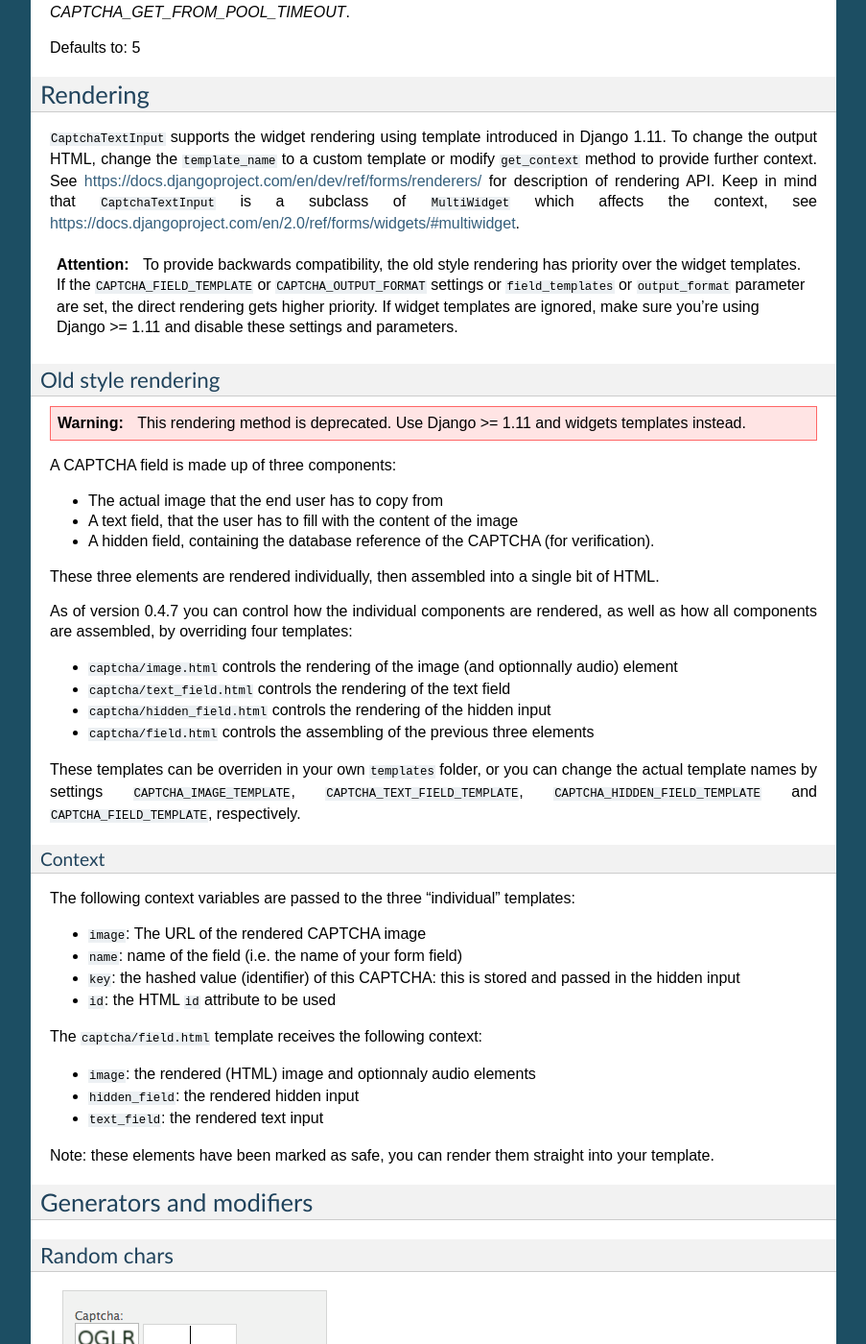
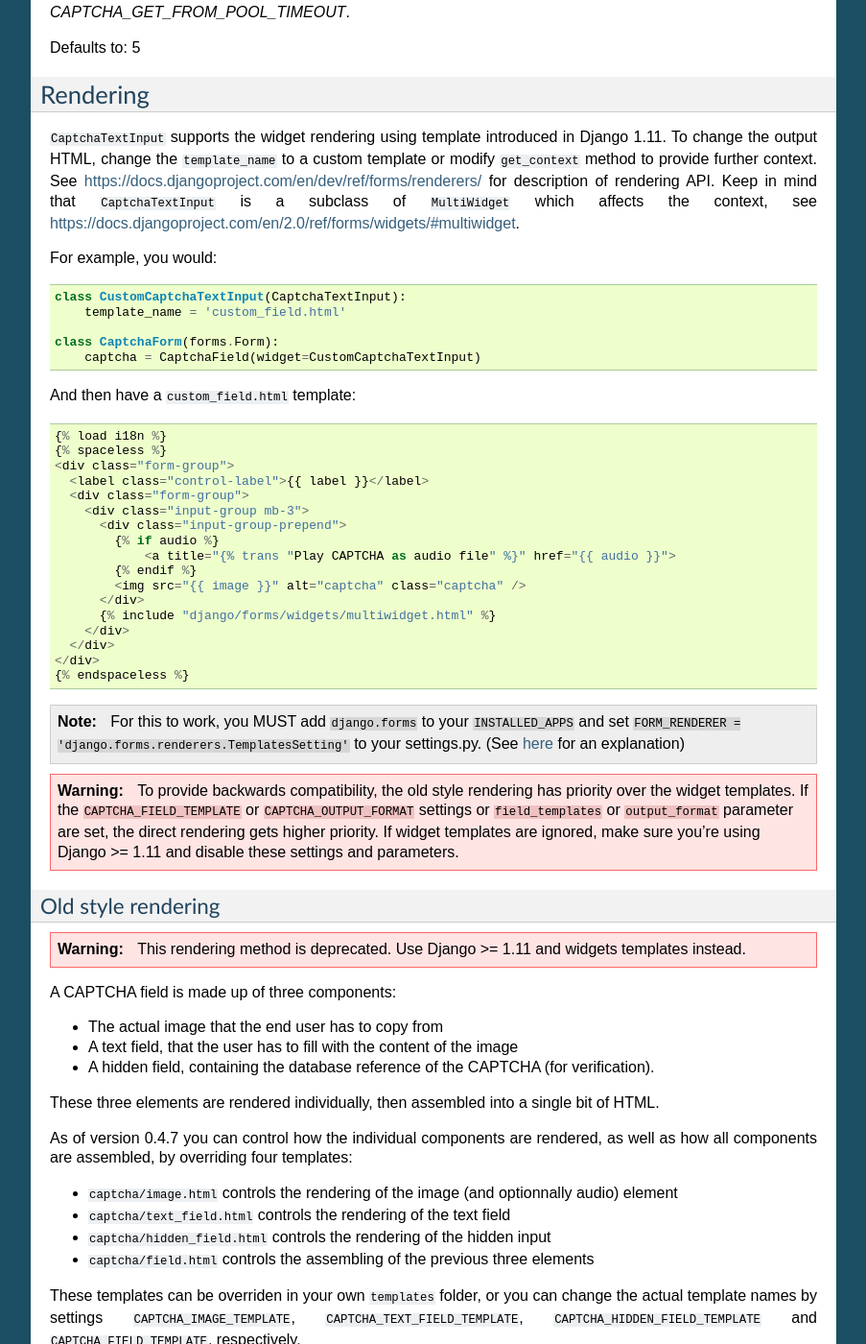
Before and after one commit to mbi/django-simple-captcha, a Sphinx documentation site: the page built from docs/advanced.rst, in a window 1280 px wide and 1400 px high, scrolled down 3862 px. Shown: the whole window at 96% size, without its empty margins (198-1101 px from the left). Built offline with Sphinx 7.4.7, drawn with Linux system fonts in a browser that asks for light colours.

Commit message:
Docs: Provide an example of custom field template

```diff
--- a/docs/advanced.rst
+++ b/docs/advanced.rst
@@ -199,9 +199,48 @@ To change the output HTML, change the ``template_name`` to a custom template or
 See https://docs.djangoproject.com/en/dev/ref/forms/renderers/ for description of rendering API.
 Keep in mind that ``CaptchaTextInput`` is a subclass of ``MultiWidget`` which affects the context, see https://docs.djangoproject.com/en/2.0/ref/forms/widgets/#multiwidget.
 
-.. attention:: To provide backwards compatibility, the old style rendering has priority over the widget templates.
+For example, you would::
+
+    class CustomCaptchaTextInput(CaptchaTextInput):
+        template_name = 'custom_field.html'
+
+    class CaptchaForm(forms.Form):
+        captcha = CaptchaField(widget=CustomCaptchaTextInput)
+
+
+And then have a ``custom_field.html`` template::
+
+    {% load i18n %}
+    {% spaceless %}
+    <div class="form-group">
+      <label class="control-label">{{ label }}</label>
+      <div class="form-group">
+        <div class="input-group mb-3">
+          <div class="input-group-prepend">
+            {% if audio %}
+                <a title="{% trans "Play CAPTCHA as audio file" %}" href="{{ audio }}">
+            {% endif %}
+            <img src="{{ image }}" alt="captcha" class="captcha" />
+          </div>
+          {% include "django/forms/widgets/multiwidget.html" %}
+        </div>
+      </div>
+    </div>
+    {% endspaceless %}
+
+
+.. note:: For this to work, you MUST
+   add ``django.forms`` to your ``INSTALLED_APPS`` and
+   set ``FORM_RENDERER = 'django.forms.renderers.TemplatesSetting'`` to your settings.py.
+   (See here_ for an explanation)
+
+.. _here: https://docs.djangoproject.com/en/2.0/ref/forms/renderers/#django.forms.renderers.TemplatesSetting
+
+.. warning:: To provide backwards compatibility, the old style rendering has priority over the widget templates.
    If the ``CAPTCHA_FIELD_TEMPLATE`` or ``CAPTCHA_OUTPUT_FORMAT`` settings or ``field_templates`` or ``output_format`` parameter are set, the direct rendering gets higher priority.
    If widget templates are ignored, make sure you're using Django >= 1.11 and disable these settings and parameters.
+
+
 
 Old style rendering
 -------------------
```
Also changed, not shown: 1 other file.
